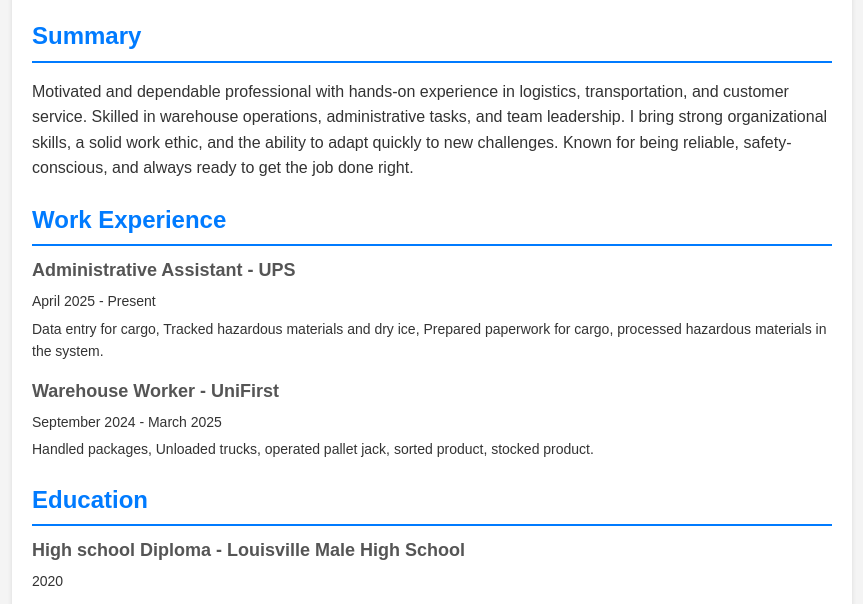
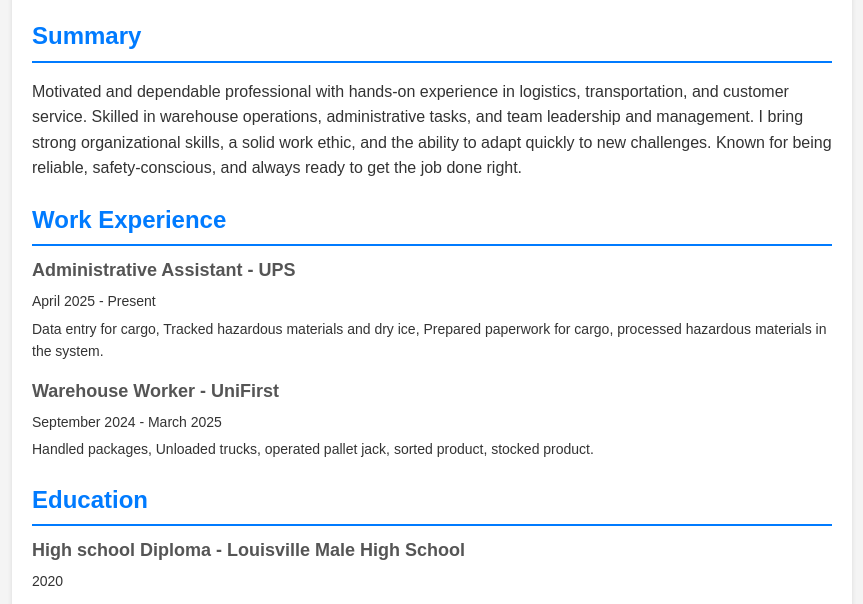
Before and after one commit to JHenderson66/JHenderson66.github.io, a plain HTML site: page index.HTML in a window 1280 px wide. Shown: the part 146-750 px from the top of the page, without its empty margins (208-1071 px from the left). Drawn offline with Linux system fonts and the light colour scheme.

```diff
--- a/index.HTML
+++ b/index.HTML
@@ -91,7 +91,7 @@
             <section class="section">
                 <h2>Summary</h2>
                 <p>
-                    Motivated and dependable professional with hands-on experience in logistics, transportation, and customer service. Skilled in warehouse operations, administrative tasks, and team leadership. I bring strong organizational skills, a solid work ethic, and the ability to adapt quickly to new challenges. Known for being reliable, safety-conscious, and always ready to get the job done right.
+                    Motivated and dependable professional with hands-on experience in logistics, transportation, and customer service. Skilled in warehouse operations, administrative tasks, and team leadership and management. I bring strong organizational skills, a solid work ethic, and the ability to adapt quickly to new challenges. Known for being reliable, safety-conscious, and always ready to get the job done right.
                 </p>
             </section>
             <section class="section">
```
